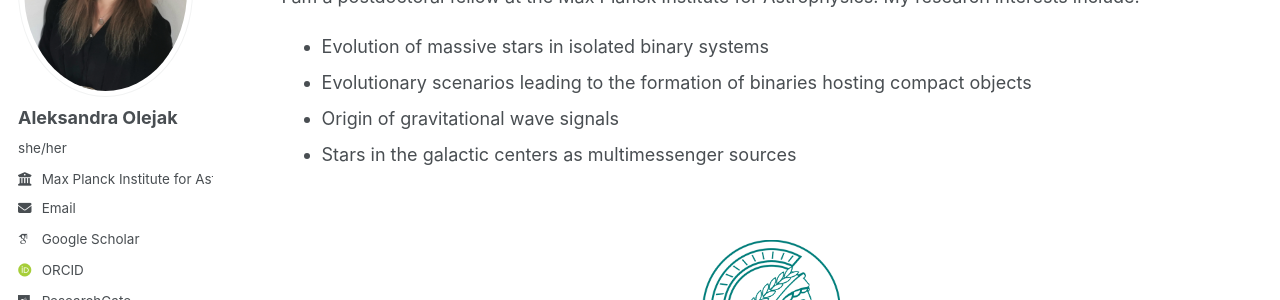
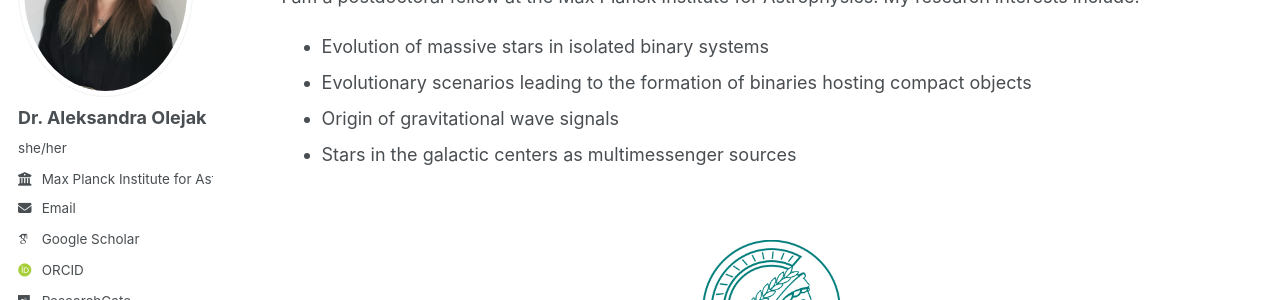
Before and after one commit to aleole/aleole.github.io, a Jekyll site: the page built from _pages/index.md, in a window 1280 px wide. Shown: the part 213-513 px from the top of the page. Built offline with Jekyll 4.4.1, drawn with Linux system fonts in a browser that asks for light colours; some web fonts are replaced; a script that is not in the unit is left out.

```diff
--- a/_config.yml
+++ b/_config.yml
@@ -23,7 +23,7 @@ repository               : "academicpages/academicpages.github.io"
 author:
   # Biographic information
   avatar           : "profile.png"
-  name             : "Aleksandra Olejak"
+  name             : "Dr. Aleksandra Olejak"
   pronouns         : "she/her"
  # bio              : "Short biography for the left-hand sidebar"
  # location         : "Earth"
```
